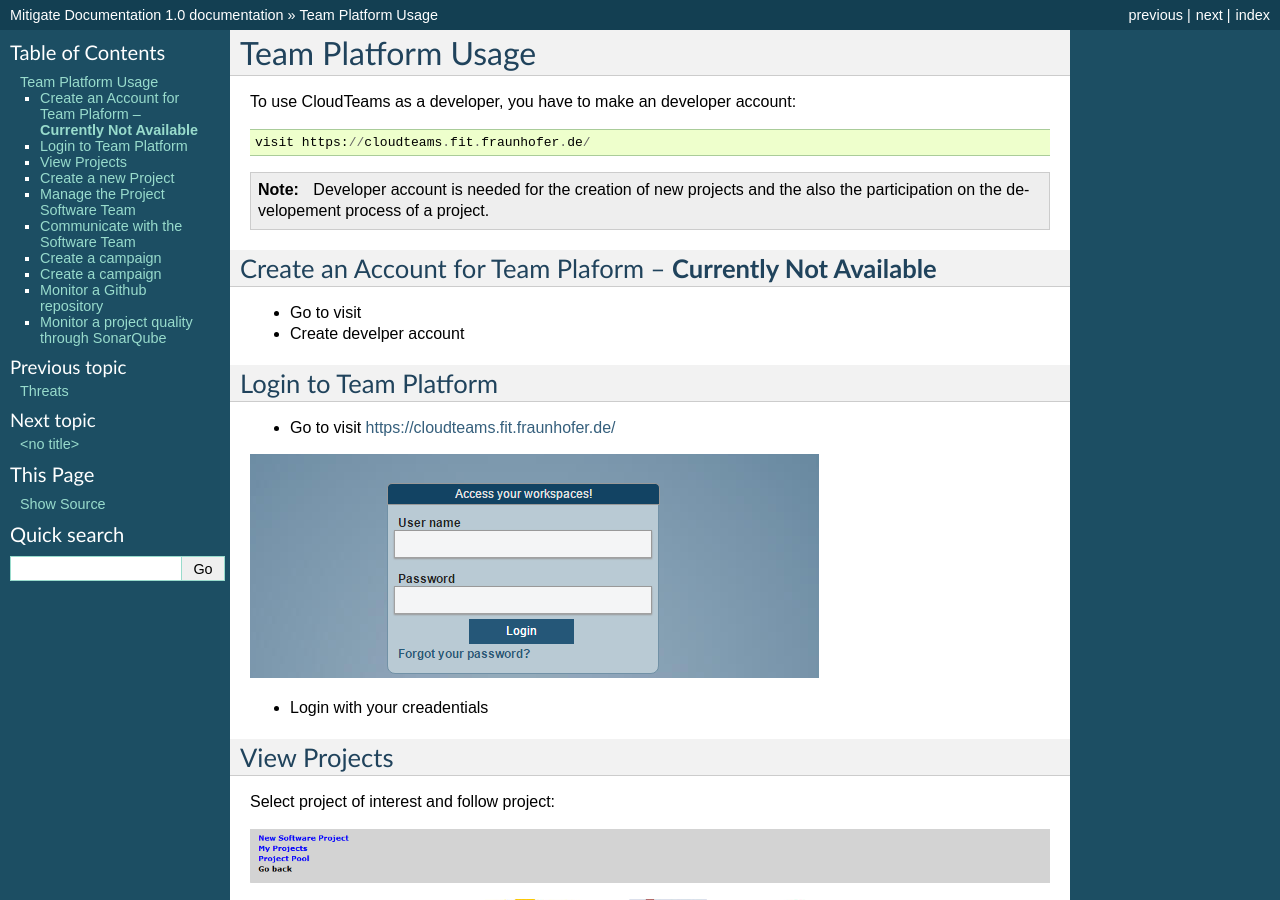
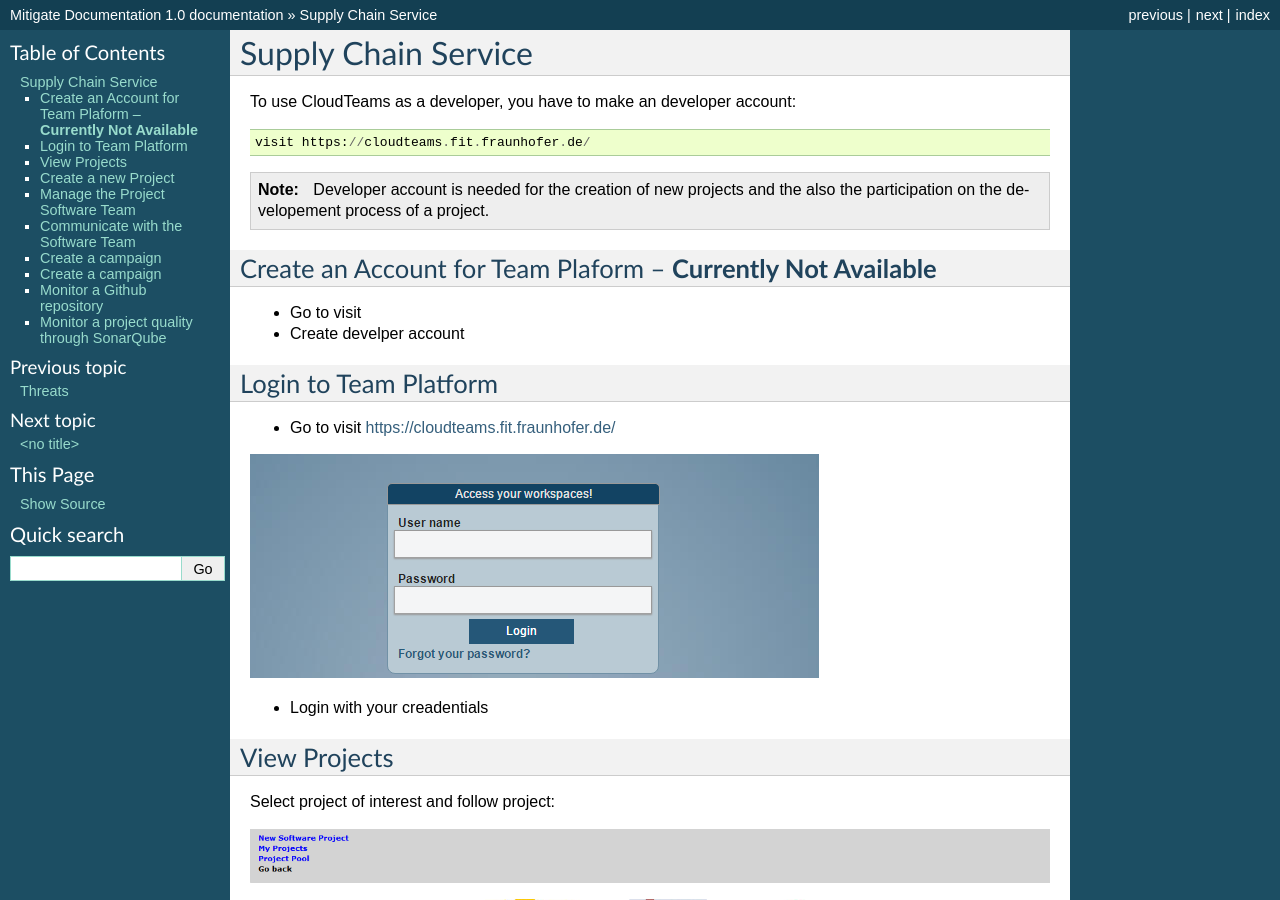
Before and after one commit to singularlogic/mitigate-documentation, a Sphinx documentation site: the page built from docs/developers_usage.rst, in a window 1280 px wide and 900 px high. Built offline with Sphinx 7.4.7, drawn with Linux system fonts in a browser that asks for light colours; some of the changed text lies outside the part shown.

Commit message:
Update developers_usage.rst

```diff
--- a/docs/developers_usage.rst
+++ b/docs/developers_usage.rst
@@ -1,5 +1,5 @@
 ========
-Team Platform Usage
+Supply Chain Service
 ========
 
 To use CloudTeams as a developer, you have to make an developer account::
```
